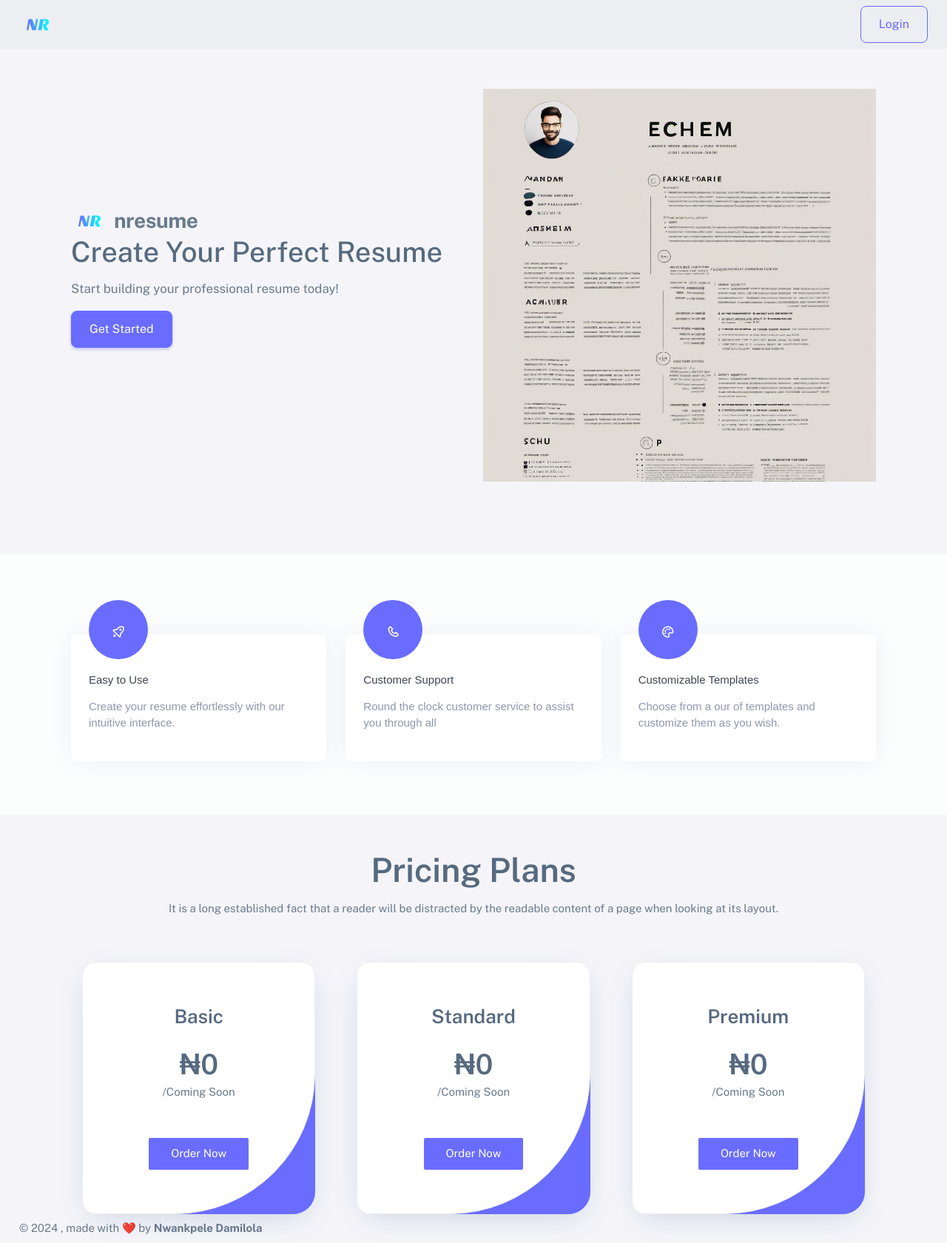
After one commit to lohun/nresumes, a Flask app: page / in a window 1280 px wide. The commit adds this page. Shown: the whole page at 74% size. Run offline with Flask 3, Linux system fonts and the light colour scheme; parts of the project's set-up code (start-up, migrations or seed data) failed here and were passed over; some libraries are stand-ins or nearby versions.

Commit message:
first upload

```diff
--- a/website/templates/details.html
+++ b/website/templates/details.html
@@ -58,7 +58,6 @@
   <div class="layout-wrapper layout-content-navbar">
     <div class="layout-container">
       <!-- Menu -->
-
       <aside id="layout-menu" class="layout-menu menu-vertical menu bg-menu-theme">
         <div class="app-brand demo">
           <a href="/summary" class="app-brand-link">
@@ -67,14 +66,11 @@
             </span>
             <span class="app-brand-text demo menu-text fw-bolder ms-2">NResume</span>
           </a>
-
           <a href="javascript:void(0);" class="layout-menu-toggle menu-link text-large ms-auto d-block d-xl-none">
             <i class="bx bx-chevron-left bx-sm align-middle"></i>
           </a>
         </div>
-
         <div class="menu-inner-shadow"></div>
-
         <ul class="menu-inner py-1">
           <!-- Dashboard -->
           <li class="menu-item">
@@ -83,7 +79,6 @@
               <div>Summary</div>
             </a>
           </li>
-
           <!-- Layouts -->
           <li class="menu-item">
             <a href="javascript:void(0);" class="menu-link menu-toggle">
--- /dev/null
+++ b/website/templates/landing.html
@@ -0,0 +1,451 @@
+<!DOCTYPE html>
+<html lang="en">
+
+<head>
+  <meta charset="utf-8" />
+  <meta name="viewport"
+    content="width=device-width, initial-scale=1.0, user-scalable=no, minimum-scale=1.0, maximum-scale=1.0" />
+
+  <title>NResume | {%block title %} {%endblock%}</title>
+
+  <meta name="description" content="" />
+
+  <!-- Favicon -->
+  <link rel="icon" type="image/x-icon" href="{{ url_for('static', filename='assets/img/favicon/favicon.ico') }}" />
+
+  <link rel="apple-touch-icon" sizes="180x180"
+    href="{{ url_for('static', filename='assets/img/favicon/apple-touch-icon.png') }}">
+  <link rel="icon" type="image/png" sizes="32x32"
+    href="{{ url_for('static', filename='assets/img/favicon/favicon-32x32.png') }}">
+  <link rel="icon" type="image/png" sizes="16x16"
+    href="{{ url_for('static', filename='assets/img/favicon/favicon-16x16.png') }}">
+  <link rel="manifest" href="{{ url_for('static', filename='assets/img/favicon/site.webmanifest') }}">
+
+  <!-- Fonts -->
+  <link rel="preconnect" href="https://fonts.googleapis.com" />
+  <link rel="preconnect" href="https://fonts.gstatic.com" crossorigin />
+  <link
+    href="https://fonts.googleapis.com/css2?family=Public+Sans:ital,wght@0,300;0,400;0,500;0,600;0,700;1,300;1,400;1,500;1,600;1,700&display=swap"
+    rel="stylesheet" />
+
+  <!-- Icons. Uncomment required icon fonts -->
+  <link rel="stylesheet" href="{{ url_for('static', filename='assets/vendor/fonts/boxicons.css') }}" />
+
+  <!-- Core CSS -->
+  <link rel="stylesheet" href="{{ url_for('static', filename='assets/vendor/css/core.css') }}"
+    class="template-customizer-core-css" />
+  <link rel="stylesheet" href="{{ url_for('static', filename='assets/vendor/css/theme-default.css') }}"
+    class="template-customizer-theme-css" />
+  <link rel="stylesheet" href="{{ url_for('static', filename='assets/css/demo.css') }}" />
+
+  <!-- Vendors CSS -->
+  <link rel="stylesheet"
+    href="{{ url_for('static', filename='assets/vendor/libs/perfect-scrollbar/perfect-scrollbar.css') }}" />
+
+  <!-- Page CSS -->
+
+  <!-- Helpers -->
+  <script src="{{ url_for('static', filename='assets/vendor/js/helpers.js') }}"></script>
+
+  <!--! Template customizer & Theme config files MUST be included after core stylesheets and helpers.js in the <head> section -->
+  <!--? Config:  Mandatory theme config file contain global vars & default theme options, Set your preferred theme option in this file.  -->
+  <script src="{{ url_for('static', filename='assets/js/config.js') }}"></script>
+  <style>
+    /* Custom CSS styles */
+    /* You can add your custom CSS styles here */
+    /* For example: */
+
+    .home-image {
+      margin: auto;
+      width: 100%;
+      object-fit: contain;
+    }
+
+
+    .feature {
+      padding: 50px 0;
+    }
+
+    .pricing-content {
+      position: relative;
+    }
+
+    .pricing_design {
+      position: relative;
+      margin: 0px 15px;
+    }
+
+    .pricing_design .single-pricing {
+      background: #696cff;
+      padding: 60px 40px;
+      border-radius: 30px;
+      box-shadow: 0 10px 40px -10px rgba(0, 64, 128, .2);
+      position: relative;
+      z-index: 1;
+    }
+
+    .pricing_design .single-pricing:before {
+      content: "";
+      background-color: #fff;
+      width: 100%;
+      height: 100%;
+      border-radius: 18px 18px 190px 18px;
+      border: 1px solid #eee;
+      position: absolute;
+      bottom: 0;
+      right: 0;
+      z-index: -1;
+    }
+
+    .price-head h2 {
+      margin-bottom: 20px;
+      font-size: 26px;
+      font-weight: 600;
+    }
+
+    .price-head h1 {
+      font-weight: 600;
+      margin-top: 30px;
+      margin-bottom: 5px;
+    }
+
+    .single-pricing ul {
+      list-style: none;
+      margin-top: 30px;
+    }
+
+    .single-pricing ul li {
+      line-height: 36px;
+    }
+
+    .single-pricing ul li i {
+      background: #696cff;
+      color: #fff;
+      width: 20px;
+      height: 20px;
+      border-radius: 30px;
+      font-size: 11px;
+      text-align: center;
+      line-height: 20px;
+      margin-right: 6px;
+    }
+
+    .price_btn {
+      background: #696cff;
+      padding: 10px 30px;
+      color: #fff;
+      display: inline-block;
+      margin-top: 20px;
+      border-radius: 2px;
+      -webkit-transition: 0.3s;
+      transition: 0.3s;
+    }
+
+    .price_btn:hover {
+      background: #0aa1d6;
+    }
+
+    a {
+      text-decoration: none;
+    }
+
+    .section-title {
+      margin-bottom: 60px;
+    }
+
+    .text-center {
+      text-align: center !important;
+    }
+
+    .section-title h2 {
+      font-size: 45px;
+      font-weight: 600;
+      margin-top: 0;
+      position: relative;
+      text-transform: capitalize;
+    }
+
+    .service-11 {
+      font-family: "Montserrat", sans-serif;
+      color: #8d97ad;
+      font-weight: 300;
+    }
+
+    .service-11 h1,
+    .service-11 h2,
+    .service-11 h3,
+    .service-11 h4,
+    .service-11 h5,
+    .service-11 h6 {
+      color: #3e4555;
+    }
+
+    .service-11 .font-weight-medium {
+      font-weight: 500;
+    }
+
+    .service-11 .bg-light {
+      background-color: #f4f8fa !important;
+    }
+
+    .service-11 .subtitle {
+      color: #8d97ad;
+      line-height: 24px;
+    }
+
+    .service-11 .card.card-shadow {
+      -webkit-box-shadow: 0px 0px 30px rgba(115, 128, 157, 0.1);
+      box-shadow: 0px 0px 30px rgba(115, 128, 157, 0.1);
+    }
+
+    .service-11 .wrap-service11-box {
+      margin-top: 60px;
+    }
+
+    .service-11 .wrap-service11-box .icon-space {
+      margin: -70px 0 20px;
+    }
+
+    .service-11 .wrap-service11-box .icon-space .icon-round {
+      font-size: 45px;
+      color: #ffffff;
+    }
+
+    .service-11 .bg-success-gradiant {
+      background: #696cff;
+    }
+
+    .service-11 .icon-round {
+      width: 80px;
+      line-height: 80px;
+    }
+
+    .service-11 .btn-success-gradiant {
+      background: #696cff;
+    }
+
+    .service-11 .btn-success-gradiant:hover {
+      background: #1dc8cc;
+    }
+
+    .service-11 .btn-md {
+      padding: 15px 45px;
+      font-size: 16px;
+    }
+  </style>
+</head>
+
+<body>
+
+  <!-- Navbar -->
+  <nav class="navbar fixed-top navbar-expand-lg navbar-light bg-light">
+    <div class="container-fluid">
+      <a href="/summary" class="app-brand-link">
+        <span class="app-brand-logo demo">
+          <img src="{{ url_for('static', filename='assets/img/favicon/NR.svg') }}" alt="" srcset="">
+        </span>
+      </a>
+      <!-- <button class="navbar-toggler" type="button" data-bs-toggle="collapse" data-bs-target="#navbarNav"
+        aria-controls="navbarNav" aria-expanded="false" aria-label="Toggle navigation">
+        <span class="navbar-toggler-icon"></span>
+      </button> -->
+      {% if current_user.is_authenticated %}
+      <a href="/summary" class="btn btn-outline-primary btn-lg">Go to Dashboard</a>
+      {% else: %}
+      <a href="/login" class="btn btn-outline-primary btn-lg">Login</a>
+      {% endif %}
+    </div>
+  </nav>
+
+  <!-- Hero Section -->
+  <section class="hero text-left mt-5 py-5" style="position: relative;">
+    <div class="container" style="position: relative; z-index: 2;">
+      <div class="row d-flex flex-wrap align-items-center">
+        <div class="col-md-6">
+          <div class="app-brand justify-content-start">
+            <a href="/register" class="app-brand-link gap-2">
+              <span class="app-brand-logo demo">
+                <img src="{{ url_for('static', filename='assets/img/favicon/NR.svg') }}" alt="" srcset="">
+              </span>
+              <span class="app-brand-text demo text-body fw-bolder">NResume</span>
+            </a>
+          </div>
+          <h1>Create Your Perfect Resume</h1>
+          <p class="lead">Start building your professional resume today!</p>
+          {% if current_user.is_authenticated %}
+          <a href="/summary" class="btn btn-primary btn-lg">Get Started</a>
+          {% else: %}
+          <a href="/register" class="btn btn-primary btn-lg">Get Started</a>
+          {% endif %}
+        </div>
+
+        <div class="col-md-6 justify-content-center mt-4">
+          <img src="{{ url_for('static', filename ='assets/img/backgrounds/home.png')}}" class="img-fluid home-image"
+            alt="Home image of a Resume">
+        </div>
+      </div>
+    </div>
+  </section>
+
+  <!-- Features Section -->
+  <section id="features" class="feature">
+
+    <div class="bg-light py-5 service-11">
+      <div class="container">
+        <!-- Row  -->
+        <div class="row">
+          <!-- Column -->
+          <div class="col-md-4 wrap-service11-box">
+            <div class="card card-shadow border-0 mb-4">
+              <div class="p-4">
+                <div class="icon-space">
+                  <div class="icon-round text-center d-inline-block rounded-circle bg-success-gradiant"><i
+                      class='bx bx-rocket'></i></div>
+                </div>
+                <h6 class="font-weight-medium">Easy to Use</h6>
+                <p class="mt-3">Create your resume effortlessly with our intuitive interface.</p>
+              </div>
+            </div>
+          </div>
+          <!-- Column -->
+          <div class="col-md-4 wrap-service11-box">
+            <div class="card card-shadow border-0 mb-4">
+              <div class="p-4">
+                <div class="icon-space">
+                  <div class="icon-round text-center d-inline-block rounded-circle bg-success-gradiant"><i
+                      class='bx bx-phone'></i></div>
+                </div>
+                <h6 class="font-weight-medium">Customer Support</h6>
+                <p class="mt-3">Round the clock customer service to assist you through all</p>
+              </div>
+            </div>
+          </div>
+          <!-- Column -->
+          <div class="col-md-4 wrap-service11-box">
+            <div class="card card-shadow border-0 mb-4">
+              <div class="p-4">
+                <div class="icon-space">
+                  <div class="icon-round text-center d-inline-block rounded-circle bg-success-gradiant"><i
+                      class='bx bx-palette'></i></div>
+                </div>
+                <h6 class="font-weight-medium">Customizable Templates</h6>
+                <p class="mt-3">Choose from a our of templates and customize them as you wish.</p>
+              </div>
+            </div>
+          </div>
+        </div>
+      </div>
+    </div>
+  </section>
+
+
+  <section id="pricing" class="pricing-content section-padding">
+    <div class="container">
+      <div class="section-title text-center">
+        <h2>Pricing Plans</h2>
+        <p>It is a long established fact that a reader will be distracted by the readable content of a page when looking
+          at its layout.</p>
+      </div>
+      <div class="row text-center">
+        <div class="col-lg-4 col-sm-6 col-xs-12 wow fadeInUp" data-wow-duration="1s" data-wow-delay="0.1s"
+          data-wow-offset="0"
+          style="visibility: visible; animation-duration: 1s; animation-delay: 0.1s; animation-name: fadeInUp;">
+          <div class="pricing_design">
+            <div class="single-pricing">
+              <div class="price-head">
+                <h2>Basic</h2>
+                <h1>₦0</h1>
+                <span>/Coming Soon</span>
+              </div>
+              <ul>
+                <!-- <li><b>15</b> website</li> -->
+              </ul>
+              <div class="pricing-price">
+
+              </div>
+              <a href="#" class="price_btn">Order Now</a>
+            </div>
+          </div>
+        </div><!--- END COL -->
+        <div class="col-lg-4 col-sm-6 col-xs-12 wow fadeInUp" data-wow-duration="1s" data-wow-delay="0.2s"
+          data-wow-offset="0"
+          style="visibility: visible; animation-duration: 1s; animation-delay: 0.2s; animation-name: fadeInUp;">
+          <div class="pricing_design">
+            <div class="single-pricing">
+              <div class="price-head">
+                <h2>Standard</h2>
+                <h1>₦0</h1>
+                <span>/Coming Soon</span>
+              </div>
+              <ul>
+                <!-- <li><b>15</b> website</li> -->
+              </ul>
+              <div class="pricing-price">
+
+              </div>
+              <a href="#" class="price_btn">Order Now</a>
+            </div>
+          </div>
+        </div><!--- END COL -->
+        <div class="col-lg-4 col-sm-6 col-xs-12 wow fadeInUp" data-wow-duration="1s" data-wow-delay="0.3s"
+          data-wow-offset="0"
+          style="visibility: visible; animation-duration: 1s; animation-delay: 0.3s; animation-name: fadeInUp;">
+          <div class="pricing_design">
+            <div class="single-pricing">
+              <div class="price-head">
+                <h2>Premium</h2>
+                <h1>₦0</h1>
+                <span>/Coming Soon</span>
+              </div>
+              <ul>
+                <!-- <li><b>15</b> website</li> -->
+              </ul>
+              <div class="pricing-price">
+
+              </div>
+              <a href="#" class="price_btn">Order Now</a>
+            </div>
+          </div>
+        </div><!--- END COL -->
+      </div><!--- END ROW -->
+    </div><!--- END CONTAINER -->
+  </section>
+
+
+  <footer class="content-footer footer bg-footer-theme">
+    <div class="container-xxl d-flex flex-wrap justify-content-between py-2 flex-md-row flex-column">
+      <div class="mb-2 mb-md-0">
+        ©
+        <script>
+          document.write(new Date().getFullYear());
+        </script>
+        , made with ❤️ by
+        <a href="#" target="_blank" class="footer-link fw-bolder">Nwankpele Damilola</a>
+      </div>
+    </div>
+  </footer>
+
+  <!-- Bootstrap JS -->
+  <!-- Core JS -->
+  <!-- build:js assets/vendor/js/core.js -->
+  <script src="{{ url_for('static', filename='assets/vendor/libs/jquery/jquery.js') }}"></script>
+  <script src="{{ url_for('static', filename='assets/vendor/libs/popper/popper.js') }}"></script>
+  <script src="{{ url_for('static', filename='assets/vendor/js/bootstrap.js') }}"></script>
+  <script src="{{ url_for('static', filename='assets/vendor/libs/perfect-scrollbar/perfect-scrollbar.js') }}"></script>
+
+  <script src="{{ url_for('static', filename='assets/vendor/js/menu.js') }}"></script>
+  <!-- endbuild -->
+
+  <!-- Vendors JS -->
+
+  <!-- Main JS -->
+  <script src="{{ url_for('static', filename='assets/js/main.js') }}"></script>
+
+  <!-- Page JS -->
+  <script src="{{ url_for('static', filename='assets/js/pages-account-settings-account.js') }}"></script>
+
+  <!-- Place this tag in your head or just before your close body tag. -->
+  <script async defer src="https://buttons.github.io/buttons.js"></script>
+</body>
+
+</html>
--- a/website/templates/login.html
+++ b/website/templates/login.html
@@ -10,7 +10,7 @@
         <div class="card-body">
           <!-- Logo -->
           <div class="app-brand justify-content-center">
-            <a href="/register" class="app-brand-link gap-2">
+            <a href="/" class="app-brand-link gap-2">
               <span class="app-brand-logo demo">
                 <img src="{{ url_for('static', filename='assets/img/favicon/NR.svg') }}" alt="" srcset="">
               </span>
--- a/website/templates/register.html
+++ b/website/templates/register.html
@@ -9,7 +9,7 @@
                 <div class="card-body">
                     <!-- Logo -->
                     <div class="app-brand justify-content-center">
-                        <a href="/login" class="app-brand-link gap-2">
+                        <a href="/" class="app-brand-link gap-2">
                             <span class="app-brand-logo demo">
                                 <img src="{{ url_for('static', filename='assets/img/favicon/NR.svg') }}" alt="" srcset="">
                             </span>
--- a/website/views.py
+++ b/website/views.py
@@ -38,6 +38,10 @@ collection = db["user"]
 @login_manager.unauthorized_handler
 def unauthorized_callback():
     return redirect('/login')
+
+@views.route("/")
+def index():
+    return render_template('landing.html')
 
 @views.route("/login", methods=["GET", "POST"])
 def login():
```
Also changed, not shown: website/static/assets/img/backgrounds/home.jpg (added), website/static/assets/img/backgrounds/home.png (added).
